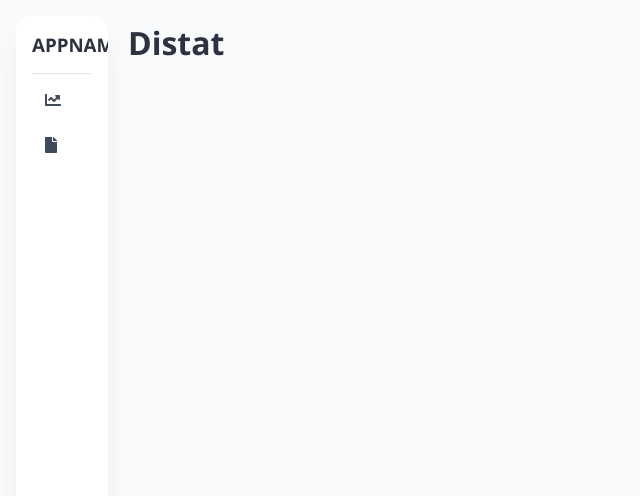
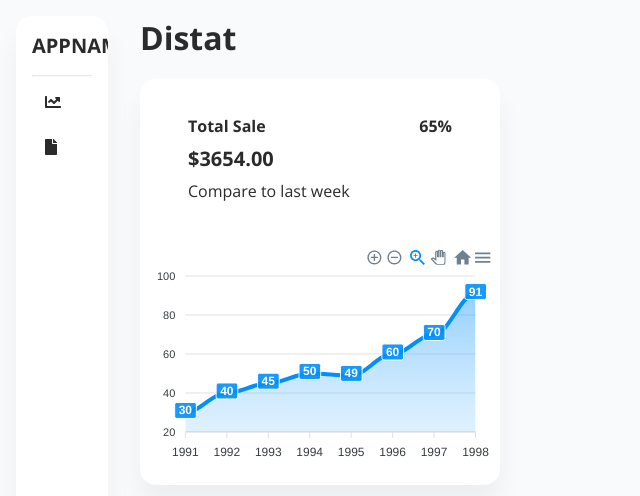
Before and after one commit to AbderrahmaneMouzoune/stats-disney, a React app: page / in a window 1280 px wide. Shown: the top 496 px of the page, without its empty margins (0-640 px from the left). Built offline with nearby package versions, Linux system fonts and the light colour scheme.

Commit message:
add card totalsale

```diff
--- a/package.json
+++ b/package.json
@@ -25,8 +25,11 @@
     "@fortawesome/fontawesome-svg-core": "^1.2.36",
     "@fortawesome/free-solid-svg-icons": "^5.15.4",
     "@fortawesome/react-fontawesome": "^0.1.16",
+    "apexcharts": "^3.32.0",
+    "bootstrap": "^5.1.3",
     "classnames": "^2.3.1",
     "react": "^17.0.2",
+    "react-apexcharts": "^1.3.9",
     "react-dom": "^17.0.2",
     "react-router-dom": "^6.1.1",
     "reactstrap": "^9.0.1",
--- a/src/App.tsx
+++ b/src/App.tsx
@@ -1,12 +1,27 @@
-import './Styles/Common.scss'
+import './Styles/common.scss'
 import SideBar from './Layout/Sidebar/Sidebar'
+import { Col, Container, Row } from 'reactstrap'
+import TotalSale from './Components/TotalSale/TotalSale'
 
 function App() {
     return (
         <>
             <SideBar />
             <main className={'app'}>
+                <Container fluid>
+                    <Row>
+                        <Col xs={12}>
                             <h1>Distat</h1>
+                        </Col>
+                    </Row>
+                </Container>
+                <Container fluid>
+                    <Row>
+                        <Col xl={4} md={12}>
+                            <TotalSale />
+                        </Col>
+                    </Row>
+                </Container>
             </main>
         </>
     )
--- /dev/null
+++ b/src/Components/TotalSale/TotalSale.tsx
@@ -0,0 +1,47 @@
+import './TotalSale.scss'
+import React, { useState } from 'react'
+import { Col, Row } from 'reactstrap'
+import Chart from 'react-apexcharts'
+
+interface ITotalSale {}
+
+function TotalSale({}: ITotalSale) {
+    return (
+        <div className={'box'}>
+            <Row className={'card-header'}>
+                <Col xl={9} lg={8} xs={9}>
+                    <h6 className={'card-text'}>Total Sale</h6>
+                    <h4 className={'card-text'}>$3654.00</h4>
+                    <p className={'card-text'}>Compare to last week</p>
+                </Col>
+                <Col xl={3} lg={4} xs={3} className='card-align-right'>
+                    <h6 className={'txt-sucess'}>65%</h6>
+                </Col>
+            </Row>
+            <div className={'card-graph'}>
+                <Chart
+                    options={{
+                        chart: {
+                            id: 'basic-bar',
+                        },
+                        xaxis: {
+                            categories: [
+                                1991, 1992, 1993, 1994, 1995, 1996, 1997, 1998,
+                                1999,
+                            ],
+                        },
+                    }}
+                    series={[
+                        {
+                            name: 'series-1',
+                            data: [30, 40, 45, 50, 49, 60, 70, 91],
+                        },
+                    ]}
+                    type="area"
+                />
+            </div>
+        </div>
+    )
+}
+
+export default TotalSale
--- a/src/Layout/Sidebar/Sidebar.scss
+++ b/src/Layout/Sidebar/Sidebar.scss
@@ -3,6 +3,7 @@
 
 main {
     margin-left: 8rem;
+    margin-top: 1rem;
     @include transition(all ease-in-out .1s);
 }
 
@@ -55,7 +56,7 @@ main {
         padding: 13px;
         margin: 0 1rem;
         font-family: $font-family-title;
-        color: $font-color-light;
+        color: $font-color;
 
         @include border-radius(.25rem);
         @include flexbox();
--- a/src/Layout/Sidebar/Sidebar.tsx
+++ b/src/Layout/Sidebar/Sidebar.tsx
@@ -23,13 +23,13 @@ function SideBar({ isOpen, toggle }: ISidebar) {
                     <NavItem>
                         <NavLink tag={Link} to={'/stats'}>
                             <FontAwesomeIcon icon={faChartLine} />
-                            <span className={"nav-link-text"}>Dashboard</span>
+                            <span className={'nav-link-text'}>Dashboard</span>
                         </NavLink>
                     </NavItem>
                     <NavItem>
                         <NavLink tag={Link} to={'/files'}>
                             <FontAwesomeIcon icon={faFile} />
-                            <span className={"nav-link-text"}>Fichiers</span>
+                            <span className={'nav-link-text'}>Fichiers</span>
                         </NavLink>
                     </NavItem>
                 </Nav>
--- /dev/null
+++ b/src/Styles/Components/_card.scss
@@ -0,0 +1,28 @@
+.card {
+    position: relative;
+    word-wrap: break-word;
+
+    @include flexbox();
+    @include flex-direction(column);
+
+
+    &-header {
+        padding: 2.25rem;
+        width: 100%;
+        margin: 0;
+        margin-top: 1.25rem;
+
+        .card-text {
+            margin-bottom: .5rem;
+        }
+    }
+
+
+    &-graph {
+        width: 100%;
+    }
+
+    &-align-right {
+        text-align: right;
+    }
+}
--- /dev/null
+++ b/src/Styles/Components/_font.scss
@@ -0,0 +1,20 @@
+h1,
+h2,
+h3,
+h4,
+h5,
+h6,
+p,
+span {
+    margin: 0;
+}
+
+
+h5,
+h6 {
+    font-size: 1rem;
+}
+
+h3, h4 {
+    font-size: 1.25rem;
+}
--- a/src/Styles/Components/global.scss
+++ b/src/Styles/Components/global.scss
@@ -1,3 +1,5 @@
 @import './box';
 @import './list';
 @import './link';
+@import './card';
+@import './font';
--- a/src/Styles/_variable.scss
+++ b/src/Styles/_variable.scss
@@ -6,8 +6,8 @@ $base-radius: 1rem;
 $background-base: hsl(0, 0%, 100%);
 
 // Font
-$font-color: hsl(221deg, 18%, 21%);
-$font-color-light: hsl(221deg, 18%, 31%);
+$font-color: hsl(0, 0%, 17%);
+$font-color-light: hsl(208deg, 7%, 46%);
 $font-family-text: "Open sans", Arial, sans-serif;
 $font-family-title: "Rubik", sans-serif;
 $font-size-title: 1.5rem;
--- a/src/Styles/common.scss
+++ b/src/Styles/common.scss
@@ -1,3 +1,9 @@
+@import "node_modules/bootstrap/scss/functions";
+@import "node_modules/bootstrap/scss/variables";
+@import "node_modules/bootstrap/scss/mixins";
+@import "node_modules/bootstrap/scss/containers";
+@import "node_modules/bootstrap/scss/grid";
+
 @import './variable';
 @import './Functions/global.scss';
 @import './Components/global.scss';
```
Also changed, not shown: src/Components/TotalSale/TotalSale.scss (added), 2 other files (tests, documents, lock files or other folders). Lines whose indentation alone changed are shown as unchanged.
